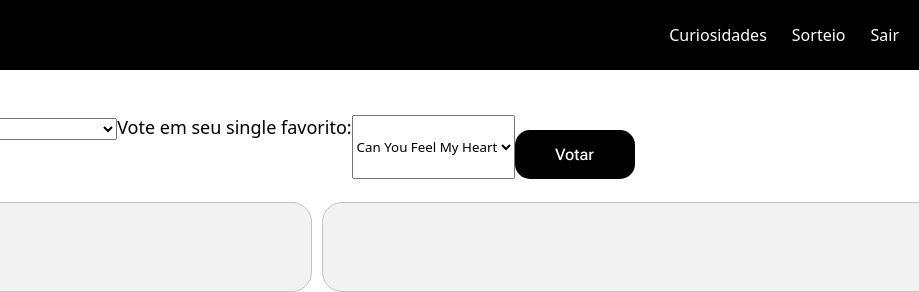
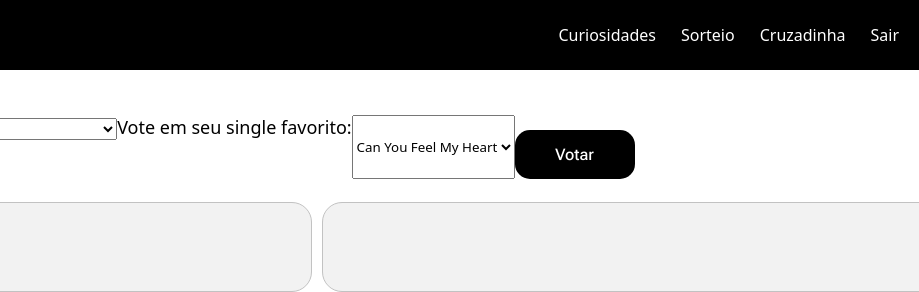
Before and after one commit to GiovannaTracinkasMenesio/Bring-Me-The-Horizon, a website: page web-data-viz/public/dashboard.html in a window 1280 px wide. Shown: the top 292 px of the page, 361-1280 px from the left. Drawn offline with nearby package versions, Linux system fonts and the light colour scheme; no server answers; a web font is replaced by a local one.

Commit message:
alterando sequencia de links header dash

```diff
--- a/web-data-viz/public/dashboard.html
+++ b/web-data-viz/public/dashboard.html
@@ -20,6 +20,7 @@
         <div class="links_header">
             <a href="curiosidades.html">Curiosidades</a>
             <a href="index.html">Sorteio</a>
+            <a href="Cruzadinha.html">Cruzadinha</a>
             <a href="index.html">Sair</a>
         </div>
     </header>
```
